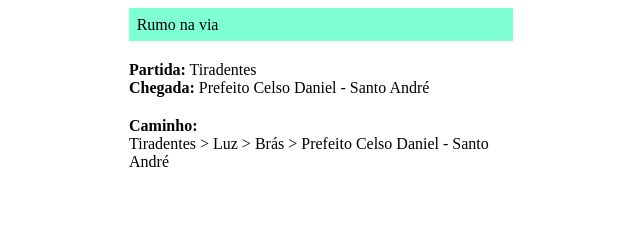
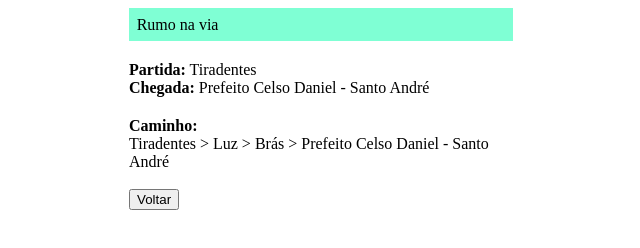
Before and after one commit to AndreJomon/ProjetoPW, a plain HTML site: page temp/PrototypeLofi/answer.html in a window 1280 px wide. Shown: the whole page, without its empty margins (319-959 px from the left). Drawn offline with Linux system fonts and the light colour scheme.

Commit message:
Back button added

```diff
--- a/temp/PrototypeLofi/answer.html
+++ b/temp/PrototypeLofi/answer.html
@@ -14,4 +14,6 @@
         <span class="bold">Caminho:</span></br>
         Tiradentes > Luz > Brás > Prefeito Celso Daniel - Santo André
     </div>
+    <br>
+    <input type="button" value="Voltar">
 </body>
```
